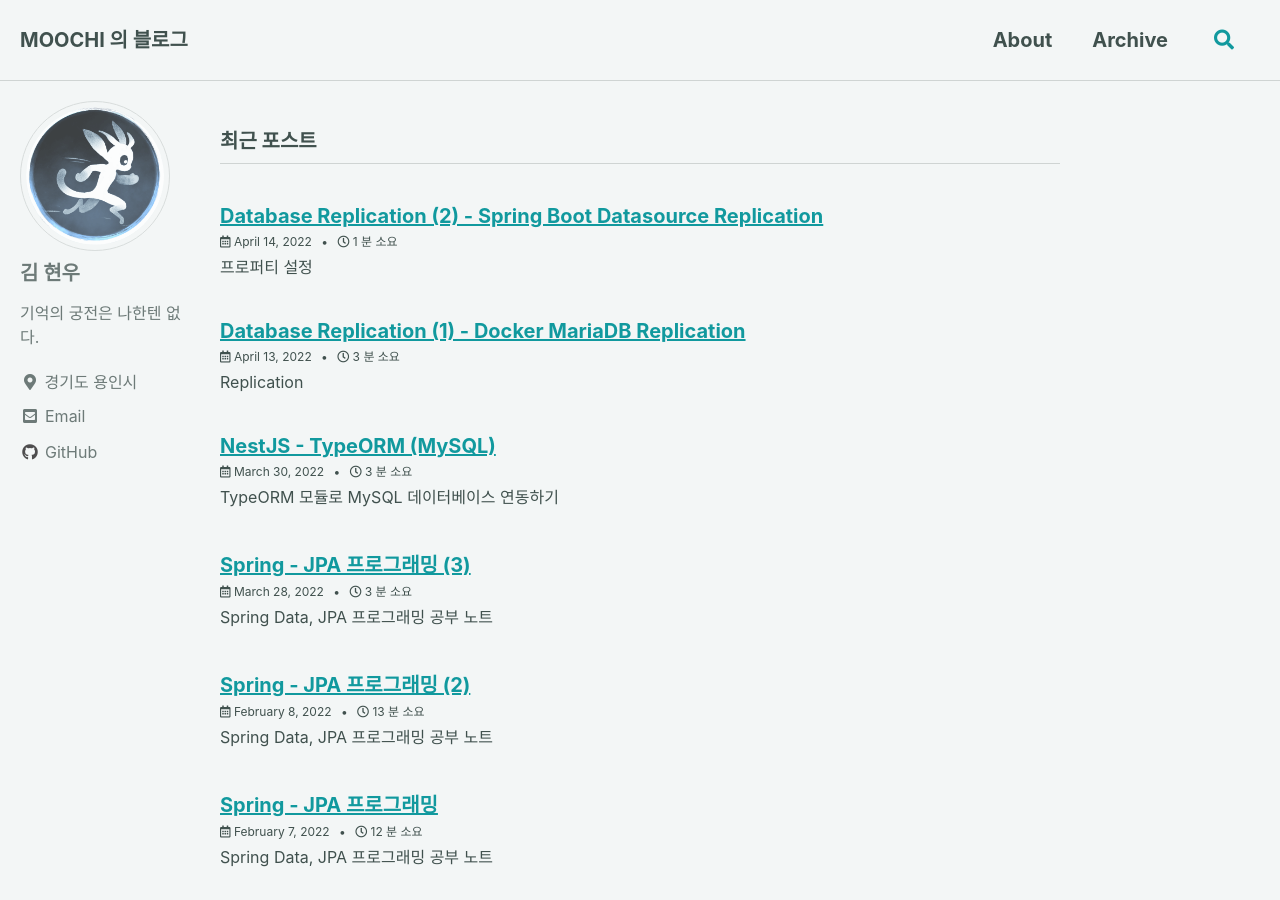
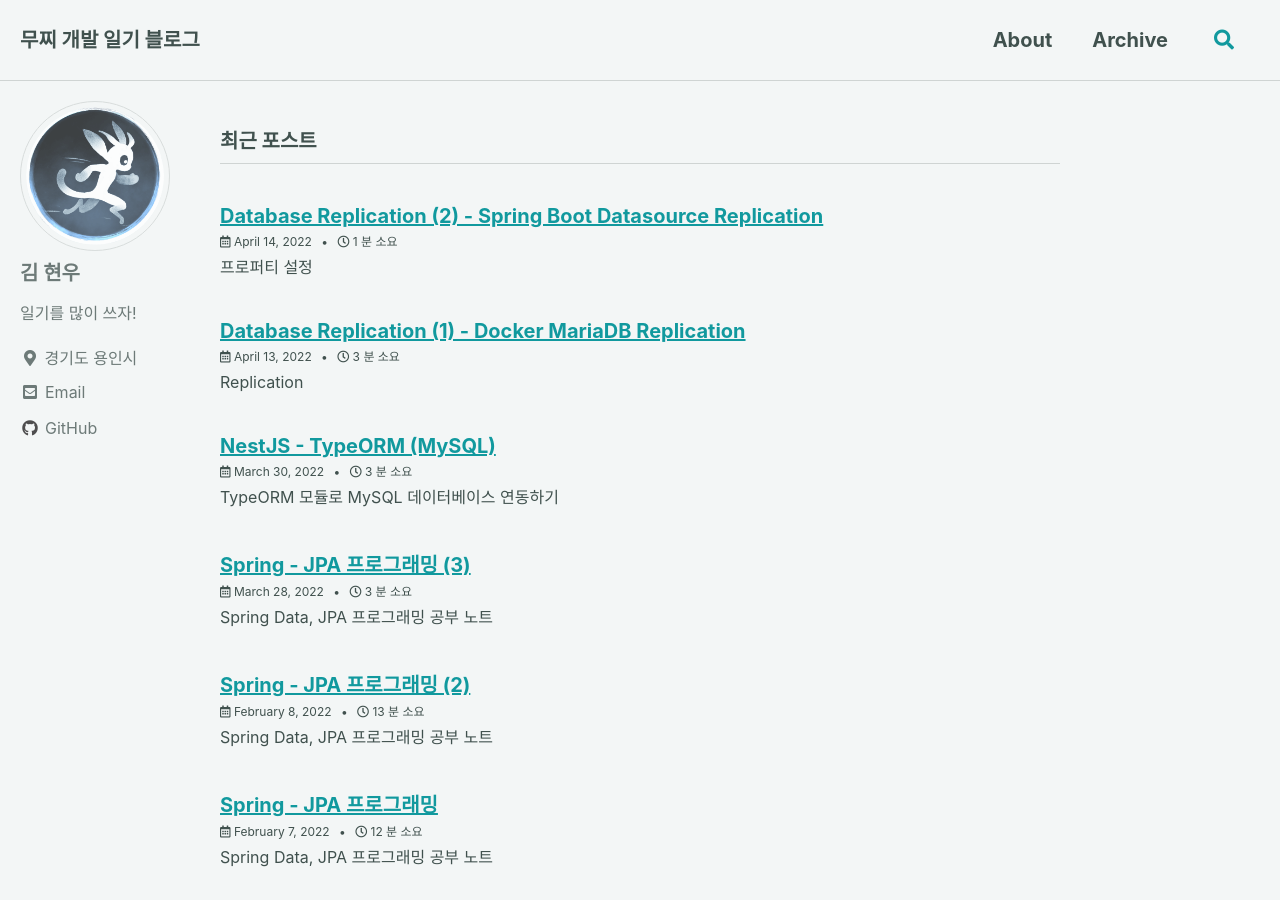
Before and after one commit to hyunwoo045/hyunwoo045.github.io, a Jekyll site: the page built from index.html, in a window 1280 px wide and 900 px high. Built offline with Jekyll 4.4.1, drawn with Linux system fonts in a browser that asks for light colours; cached includes are drawn as plain includes; some web fonts are replaced; the list of posts is cut into pages by our own code.

Commit message:
change profile

```diff
--- a/_config.yml
+++ b/_config.yml
@@ -16,11 +16,11 @@ minimal_mistakes_skin: "mint" # "air", "aqua", "contrast", "dark", "dirt", "neon
 
 # Site Settings
 locale: "ko-KR"
-title: "MOOCHI 의 블로그"
+title: "무찌 개발 일기 블로그"
 title_separator: "-"
 subtitle: # site tagline that appears below site title in masthead
 name: "김현우"
-description: "MOOCHI 의 개발 일기 블로그"
+description: "MOOCHI 개발 일기 블로그"
 url: "https://hyunwoo045.github.io"
 baseurl: "/"
 repository: "hyunwoo045/hyunwoo045.github.io"
@@ -103,7 +103,7 @@ analytics:
 author:
   name: "김 현우"
   avatar: "/assets/images/ori.png"
-  bio: "기억의 궁전은 나한텐 없다."
+  bio: "일기를 많이 쓰자!"
   location: "경기도 용인시"
   email:
   links:
```
